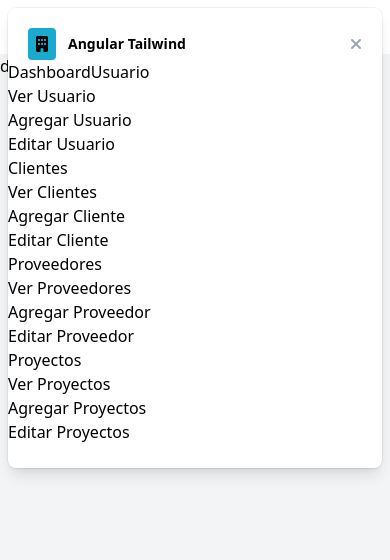
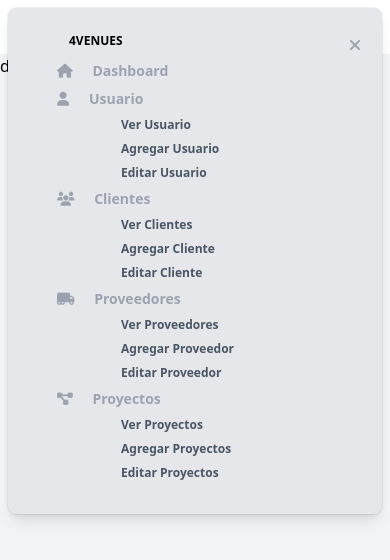
Before and after one commit to Orianig/angular-dashboard, an Angular app: page /dashboard in a window 390 px wide. Both pictures are taken after a click on the button "Open menu". Shown: the top 560 px of the page. Built offline with nearby package versions, Linux system fonts and the light colour scheme; grey boxes are pictures that could not be loaded.

Commit message:
style: add design - dark theme and style to navbar movil

```diff
--- a/src/app/shared/layout/navbar/navbar-mobile-menu/navbar-mobile-menu.component.html
+++ b/src/app/shared/layout/navbar/navbar-mobile-menu/navbar-mobile-menu.component.html
@@ -1,12 +1,3 @@
-<!--
-	Mobile menu, show/hide based on mobile menu state.
-	Entering: "duration-200 ease-out"
-		From: "opacity-0 scale-95"
-		To: "opacity-100 scale-100"
-	Leaving: "duration-100 ease-in"
-		From: "opacity-100 scale-100"
-		To: "opacity-0 scale-95"
--->
 <div
   [ngClass]="
     isOpen
@@ -16,25 +7,24 @@
   class="absolute inset-x-0 top-0 z-10 origin-top-right transform p-2 transition lg:hidden"
 >
   <div
-    class="divide-y-2 divide-gray-50 rounded-lg bg-white shadow-lg ring-1 ring-black ring-opacity-5 dark:bg-night-700"
+    class="divide-y-2 divide-gray-50 rounded-lg bg-gray-200 border dark:border-gray-300 dark:bg-slate-900 shadow-lg ring-1 ring-black ring-opacity-5 dark:bg-night-700"
   >
     <div class="pt-5 pb-6">
       <div class="flex items-center justify-between px-5">
         <div>
           <!-- Logo -->
           <div
-            class="flex items-center justify-start sm:order-2 md:mr-10 lg:hidden"
+            class="flex items-center justify-start sm:order-2 md:mr-10 lg:hidden mb-2"
           >
-            <a
+            <!-- <a
               class="flex items-center justify-center rounded bg-primary-500 p-2 focus:outline-none focus:ring-1"
             >
-              <i class="fa-solid fa-building"></i>
-            </a>
-            <b class="pl-3 text-sm font-bold dark:text-night-50">
-              Angular Tailwind
-            </b>
+              <i class="fa-solid fa-hourglass text-xs"></i>
+            </a> -->
+            <b class="pl-10 text-xs font-bold dark:text-gray-300"> 4VENUES </b>
           </div>
         </div>
+        <!-- menu items -->
         <div class="-mr-2">
           <button
             (click)="closeMenu()"
@@ -48,9 +38,19 @@
         </div>
       </div>
       <ng-container *ngFor="let menuItems of menuItemsList">
-        <span>{{ menuItems.name }}</span>
-        <!-- Primer bucle para los items.name -->
-        <div *ngFor="let item of menuItems.items">{{ item.name }}</div>
+        <!-- Clase para elementos del primer bucle -->
+        <span
+          class="block text-gray-400 font-bold mb-2 dark:text-gray-300 text-sm pl-12 gap-2"
+        >
+          <i [ngClass]="[menuItems.icon, 'mr-4 dark:text-gray-500']"></i>
+          {{ menuItems.name }}
+        </span>
+        <div
+          *ngFor="let item of menuItems.items"
+          class="text-xs pl-28 font-semibold text-gray-600 dark:text-gray-400 mb-2"
+        >
+          {{ item.name }}
+        </div>
       </ng-container>
     </div>
   </div>
--- a/src/app/shared/layout/navbar/navbar-user-menu/navbar-user-menu.component.html
+++ b/src/app/shared/layout/navbar/navbar-user-menu/navbar-user-menu.component.html
@@ -7,7 +7,7 @@
 
   <div
     *ngIf="isMenuOpen"
-    class="absolute right-0 z-10 mt-2 w-48 origin-top-right rounded-md bg-white py-1 shadow-lg ring-1 ring-black ring-opacity-5 focus:outline-none dark:bg-gray-100"
+    class="border dark:bg-slate-800 dark:border-gray-300 absolute right-0 z-10 mt-2 w-48 origin-top-right rounded-md bg-white py-1 shadow-lg ring-1 ring-black ring-opacity-5 focus:outline-none"
     role="menu"
     aria-orientation="vertical"
     aria-labelledby="user-menu-button"
@@ -16,7 +16,7 @@
     <!-- Menu items -->
     <a
       href="#"
-      class="block px-4 py-2 text-xs lg:text-lg text-gray-700 hover:bg-gray-100 dark:hover:bg-gray-300"
+      class="block px-4 py-2 text-xs lg:text-lg text-gray-700 hover:bg-gray-100 dark:text-gray-300 dark:hover:bg-primary-800/20"
       role="menuitem"
       tabindex="-1"
       id="user-menu-item-0"
@@ -24,7 +24,7 @@
     >
     <a
       href="#"
-      class="block px-4 py-2 text-xs lg:text-lg text-gray-700 hover:bg-gray-100 dark:hover:bg-gray-300"
+      class="block px-4 py-2 text-xs lg:text-lg text-gray-700 hover:bg-gray-100 dark:text-gray-300 dark:hover:bg-primary-800/20"
       role="menuitem"
       tabindex="-1"
       id="user-menu-item-1"
@@ -32,7 +32,7 @@
     >
     <a
       href="#"
-      class="block px-4 py-2 text-xs lg:text-lg text-gray-700 hover:bg-gray-100 dark:hover:bg-gray-300"
+      class="block px-4 py-2 text-xs lg:text-lg text-gray-700 hover:bg-gray-100 dark:text-gray-300 dark:hover:bg-primary-800/20"
       role="menuitem"
       tabindex="-1"
       id="user-menu-item-2"
--- a/src/app/shared/layout/sidebar/sidebar.component.ts
+++ b/src/app/shared/layout/sidebar/sidebar.component.ts
@@ -34,7 +34,6 @@ export class SidebarComponent {
     ) {
       // Si hacemos clic en el mismo menú, cerramos el submenú, o si el menú no tiene items
       this.activeMenu = null;
-      this.subMenuItemsList = [];
     } else {
       // Si hacemos clic en otro menú con items, abrimos el submenú correspondiente
       this.activeMenu = section;
```
